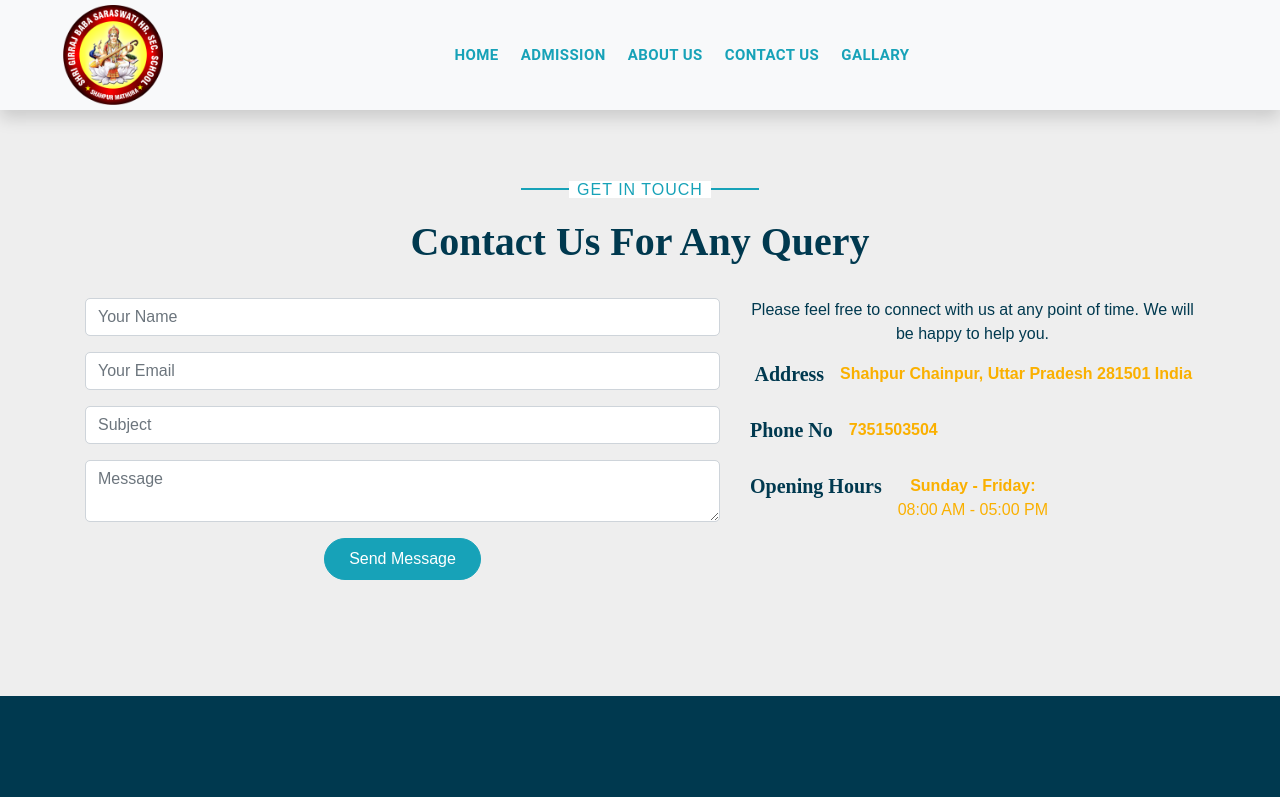
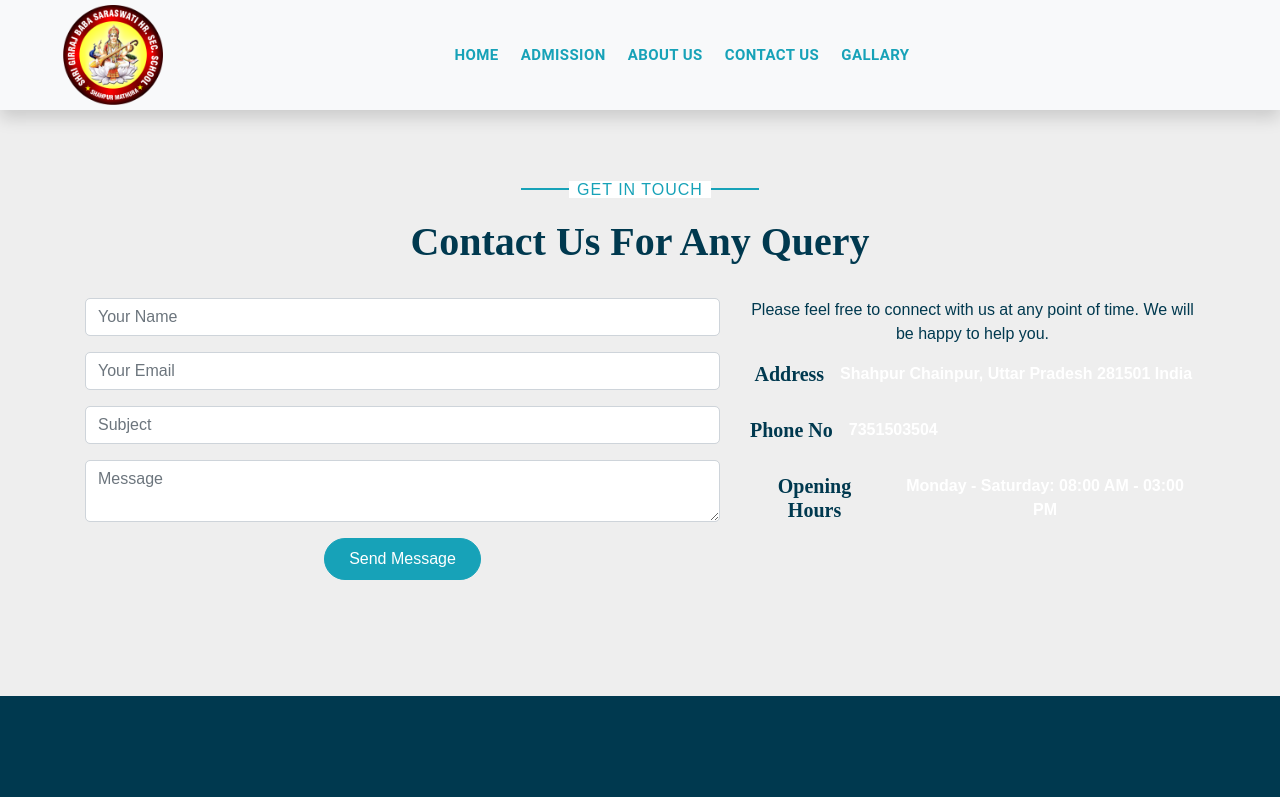
Before and after one commit to 24Nehak/SchoolApp, a React (Create React App) app: page /contactus in a window 1280 px wide. Shown: the top 797 px of the page. Built offline with nearby package versions, Linux system fonts and the light colour scheme.

Commit message:
Update ContactUS.tsx

```diff
--- a/src/pages/Contact/ContactUS.tsx
+++ b/src/pages/Contact/ContactUS.tsx
@@ -43,14 +43,14 @@
                         &nbsp;<h5>Address</h5>
                         <div className="pl-3 text-blue ">
 
-                            <strong>Shahpur Chainpur, Uttar Pradesh 281501 India</strong>
+                            <strong style={{color:'#fff'}}>Shahpur Chainpur, Uttar Pradesh 281501 India</strong>
                         </div>
                     </div>
                     <br/>
                     <div className="d-flex">
                         <h5>Phone No</h5>
                          <div className="pl-3 text-blue">
-                            <strong>7351503504</strong>
+                            <strong style={{color:'#fff'}}>7351503504</strong>
                         </div>
                     </div>
                     <br/>
@@ -58,8 +58,8 @@
                         <h5>Opening Hours</h5>
                          <div className="pl-3 text-blue">
 
-                            <strong>Sunday - Friday:</strong>
-                            <p className="m-0">08:00 AM - 05:00 PM </p>
+                            <strong style={{color:'#fff'}}>Monday - Saturday: 08:00 AM - 03:00 PM </strong>
+
                         </div>
                     </div>
                 </div>
```
